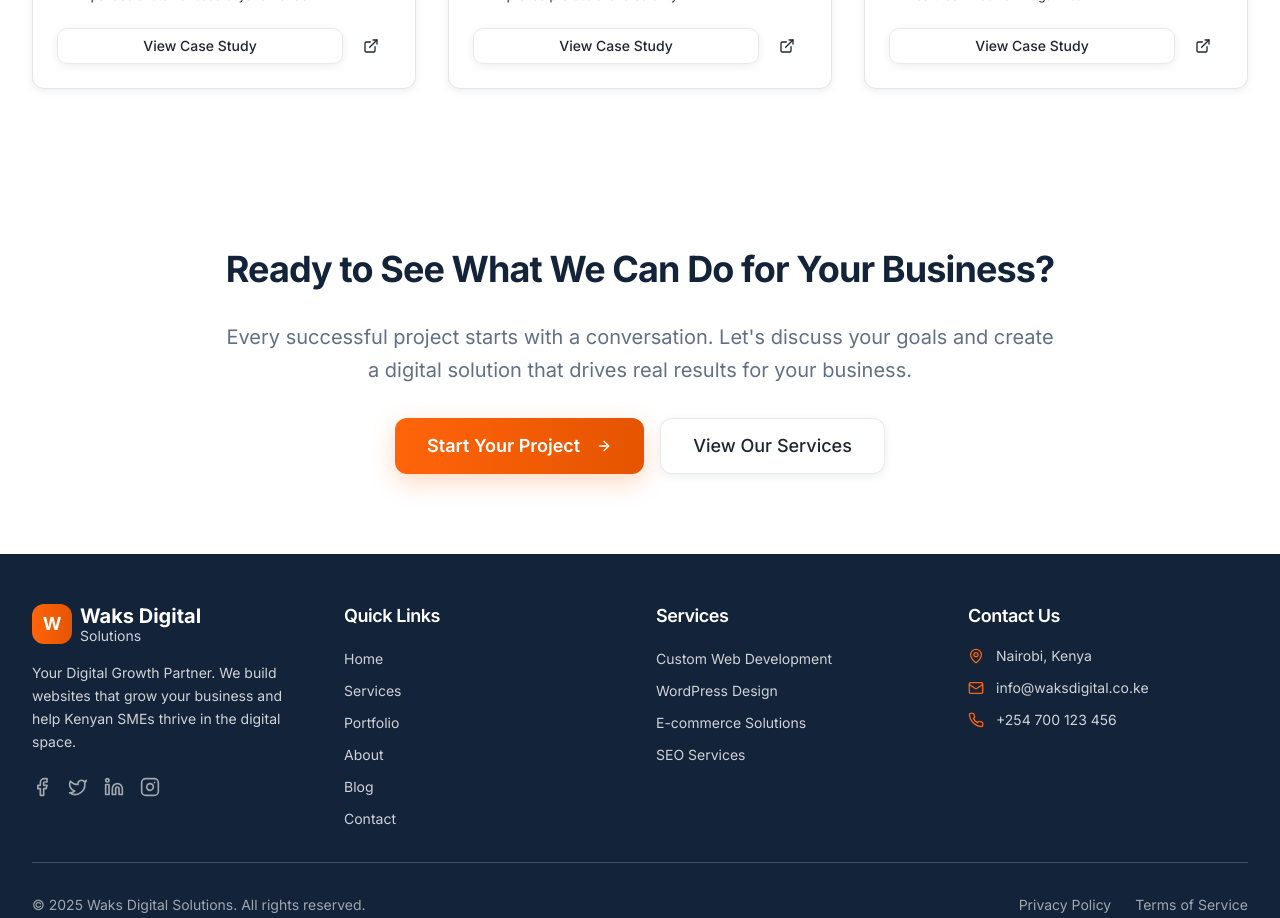
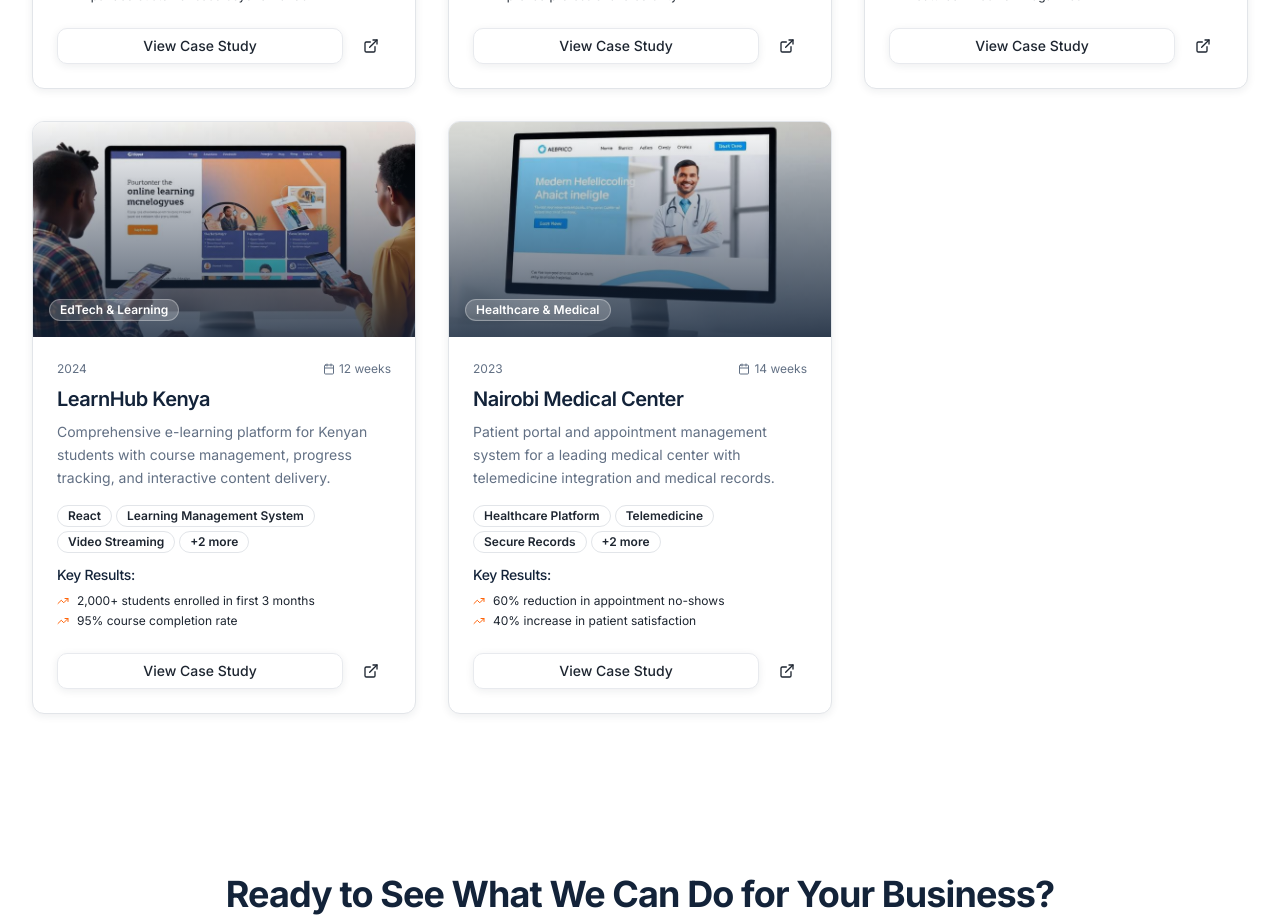
Before and after one commit to Nakhaima254/Waks-Digital-Solutions, a React (Vite) app: page /portfolio in a window 1280 px wide. Shown: the part 2000-2918 px from the top of the page. Built offline with nearby package versions, Linux system fonts and the light colour scheme; the HTML template or start-up script is replaced by a standard one.

Commit message:
Add portfolio cards

```diff
--- a/src/pages/Portfolio.tsx
+++ b/src/pages/Portfolio.tsx
@@ -14,6 +14,8 @@ import portfolioHeroImage from "@/assets/portfolio-hero.jpg";
 import projectSafariLodge from "@/assets/project-safari-lodge.jpg";
 import projectRestaurant from "@/assets/project-restaurant.jpg";
 import projectFintech from "@/assets/project-fintech.jpg";
+import projectEdtech from "@/assets/project-edtech.jpg";
+import projectHealthcare from "@/assets/project-healthcare.jpg";
 
 const Portfolio = () => {
   const projects = [
@@ -175,10 +177,64 @@ const Portfolio = () => {
       year: "2024",
       client: "Mwangi Fashion House",
       website: "#"
+    },
+    {
+      id: 7,
+      title: "LearnHub Kenya",
+      category: "EdTech & Learning",
+      description: "Comprehensive e-learning platform for Kenyan students with course management, progress tracking, and interactive content delivery.",
+      fullDescription: "Developed a modern e-learning platform for LearnHub Kenya that revolutionized online education delivery. The platform includes course management, student progress tracking, interactive quizzes, and mobile-responsive design optimized for various devices and internet speeds across Kenya.",
+      technologies: ["React", "Learning Management System", "Video Streaming", "Progress Tracking", "Mobile Optimization"],
+      features: [
+        "Course management system",
+        "Video streaming with adaptive quality",
+        "Interactive quizzes and assignments",
+        "Student progress analytics",
+        "Mobile-responsive design",
+        "Offline content download"
+      ],
+      results: [
+        "2,000+ students enrolled in first 3 months",
+        "95% course completion rate",
+        "Featured by Kenya Education Ministry",
+        "Expanded to 3 universities"
+      ],
+      timeline: "12 weeks",
+      year: "2024",
+      client: "LearnHub Kenya",
+      website: "#",
+      image: projectEdtech
+    },
+    {
+      id: 8,
+      title: "Nairobi Medical Center",
+      category: "Healthcare & Medical",
+      description: "Patient portal and appointment management system for a leading medical center with telemedicine integration and medical records.",
+      fullDescription: "Built a comprehensive healthcare platform for Nairobi Medical Center that streamlined patient care and appointment management. The system includes telemedicine capabilities, secure patient records, and integrated billing that improved patient satisfaction and operational efficiency.",
+      technologies: ["Healthcare Platform", "Telemedicine", "Secure Records", "Appointment System", "HIPAA Compliance"],
+      features: [
+        "Online appointment booking",
+        "Telemedicine video consultations",
+        "Secure patient record management",
+        "Prescription management",
+        "Insurance integration",
+        "SMS appointment reminders"
+      ],
+      results: [
+        "60% reduction in appointment no-shows",
+        "40% increase in patient satisfaction",
+        "Streamlined operations for 20+ doctors",
+        "HIPAA compliant implementation"
+      ],
+      timeline: "14 weeks",
+      year: "2023",
+      client: "Nairobi Medical Center",
+      website: "#",
+      image: projectHealthcare
     }
   ];
 
-  const categories = ["All", "Tourism & Hospitality", "Food & Beverage", "Fintech Startup", "Agriculture & Retail", "Legal Services", "Fashion & E-commerce"];
+  const categories = ["All", "Tourism & Hospitality", "Food & Beverage", "Fintech Startup", "Agriculture & Retail", "Legal Services", "Fashion & E-commerce", "EdTech & Learning", "Healthcare & Medical"];
 
   return (
     <div className="min-h-screen pt-16">
```
Also changed, not shown: src/assets/project-edtech.jpg (added), src/assets/project-healthcare.jpg (added).
